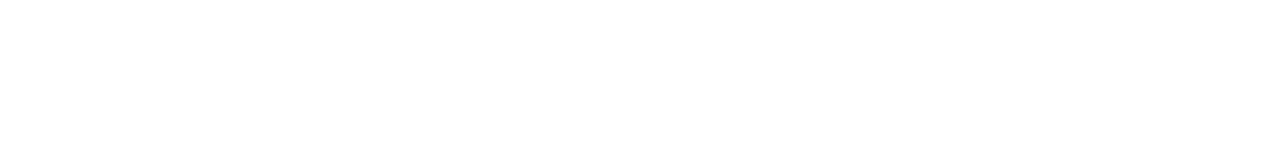
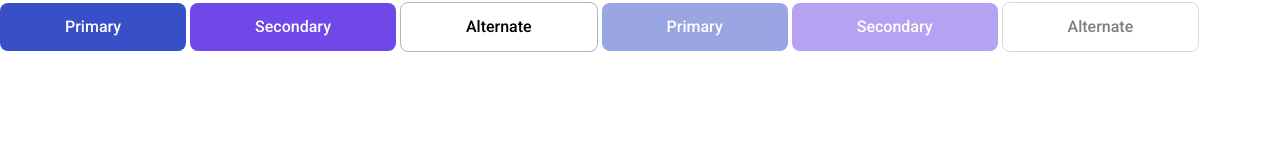
Before and after one commit to js-tasks-ru/htmlcss-20210513_dmitry91, a website: page 03-lection1/01-button/index.html in a window 1280 px wide. Drawn offline with nearby package versions, Linux system fonts and the light colour scheme.

Commit message:
add buttons

```diff
--- /dev/null
+++ b/03-lection1/01-button/__text/_color/_grey_4.css
@@ -0,0 +1,3 @@
+.button__text_color_grey-4 {
+    color: var(--grey-4);
+}
--- /dev/null
+++ b/03-lection1/01-button/__text/_color/_white.css
@@ -0,0 +1,3 @@
+.button__text_color_white {
+    color: var(--white);
+}
--- /dev/null
+++ b/03-lection1/01-button/__text/button__text.css
@@ -0,0 +1,6 @@
+@import './_color/_white.css';
+@import './_color/_grey_4.css';
+
+.button__text {
+    font-weight: 500;
+}
--- /dev/null
+++ b/03-lection1/01-button/_state/_active/_active_alternate.css
@@ -0,0 +1,4 @@
+.button_active_alternate:active {
+    border: 1px solid #212429;
+    box-sizing: border-box;
+}
--- /dev/null
+++ b/03-lection1/01-button/_state/_active/_active_primary.css
@@ -0,0 +1,3 @@
+.button_active_primary:active {
+    background: #2342C0;
+}
--- /dev/null
+++ b/03-lection1/01-button/_state/_active/_active_secondary.css
@@ -0,0 +1,3 @@
+.button_active_secondary:active {
+    background: #5028C6;
+}
--- /dev/null
+++ b/03-lection1/01-button/_state/_disabled/_disabled.css
@@ -0,0 +1,7 @@
+.button_disabled {
+    opacity: 0.5;
+}
+
+.button_disabled:hover {
+    cursor: not-allowed;
+}
--- /dev/null
+++ b/03-lection1/01-button/_state/_hover/_hover_alternate.css
@@ -0,0 +1,4 @@
+.button_hover_alternate:hover {
+    border: 1px solid #212429;
+    box-sizing: border-box;
+}
--- /dev/null
+++ b/03-lection1/01-button/_state/_hover/_hover_primary.css
@@ -0,0 +1,3 @@
+.button_hover_primary:hover {
+    background: #2342C0;
+}
--- /dev/null
+++ b/03-lection1/01-button/_state/_hover/_hover_secondary.css
@@ -0,0 +1,3 @@
+.button_hover_secondary:hover {
+    background: #5028C6;
+}
--- /dev/null
+++ b/03-lection1/01-button/_type/_alternate.css
@@ -0,0 +1,5 @@
+.button_alternate {
+    border: 1px solid var(--grey-3);;
+    box-sizing: border-box;
+    border-radius: 8px;
+}
--- /dev/null
+++ b/03-lection1/01-button/_type/_primary.css
@@ -0,0 +1,4 @@
+.button_primary {
+    background: var(--primary);
+    border-radius: 8px;
+}
--- /dev/null
+++ b/03-lection1/01-button/_type/_secondary.css
@@ -0,0 +1,4 @@
+.button_secondary {
+    background: var(--secondary);
+    border-radius: 8px;
+}
--- a/03-lection1/01-button/button.css
+++ b/03-lection1/01-button/button.css
@@ -1 +1,21 @@
-/* Стилизация кнопки */
+@import './_type/_primary.css';
+@import './_type/_secondary.css';
+@import './_type/_alternate.css';
+
+@import './_state/_hover/_hover_primary.css';
+@import './_state/_hover/_hover_secondary.css';
+@import './_state/_hover/_hover_alternate.css';
+@import './_state/_active/_active_primary.css';
+@import './_state/_active/_active_secondary.css';
+@import './_state/_active/_active_alternate.css';
+@import './_state/_disabled/_disabled.css';
+
+@import './__text/button__text.css';
+
+.button {
+    display: inline-block;
+    text-decoration: none;
+    text-align: center;
+    padding: 15px 65px;
+    margin: 2px 0;
+}
--- a/03-lection1/01-button/index.html
+++ b/03-lection1/01-button/index.html
@@ -6,6 +6,70 @@
         <link rel="stylesheet" href="./button.css">
     </head>
     <body>
-
+    <div class="button-group">
+        <button class="
+            button
+            button_primary
+            button_hover_primary
+            button_active_primary
+            button__text
+            button__text_color_white"
+        >
+            Primary
+        </button>
+        <button class="
+            button
+            button_secondary
+            button_hover_secondary
+            button_active_secondary
+            button__text
+            button__text_color_white"
+        >
+            Secondary
+        </button>
+        <button class="
+            button
+            button_alternate
+            button_hover_alternate
+            button_active_alternate
+            button__text
+            button__text_color_grey_4"
+        >
+            Alternate
+        </button>
+        <button class="
+            button
+            button_primary
+            button_hover_primary
+            button_active_primary
+            button_disabled
+            button__text
+            button__text_color_white"
+        >
+            Primary
+        </button>
+        <button class="
+            button
+            button_secondary
+            button_hover_secondary
+            button_active_secondary
+            button_disabled
+            button__text
+            button__text_color_white"
+        >
+            Secondary
+        </button>
+        <button class="
+            button
+            button_alternate
+            button_hover_alternate
+            button_active_alternate
+            button_disabled
+            button__text
+            button__text_color_grey_4"
+        >
+            Alternate
+        </button>
+    </div>
     </body>
 </html>
--- a/assets/css/main.css
+++ b/assets/css/main.css
@@ -1,3 +1,5 @@
+@import './reset.css';
+@import "~normalize.css/normalize.css";
 @import '../fonts/fonts.css';
 
 :root {
--- /dev/null
+++ b/assets/css/reset.css
@@ -0,0 +1,8 @@
+button {
+    padding: 0;
+    border: none;
+    font: inherit;
+    color: inherit;
+    background-color: transparent;
+    cursor: pointer;
+}
--- a/package.json
+++ b/package.json
@@ -27,6 +27,7 @@
   "dependencies": {
     "husky": "^6.0.0",
     "lint-staged": "^10.5.4",
+    "normalize.css": "^8.0.1",
     "prettier": "^2.2.1"
   }
 }
```
